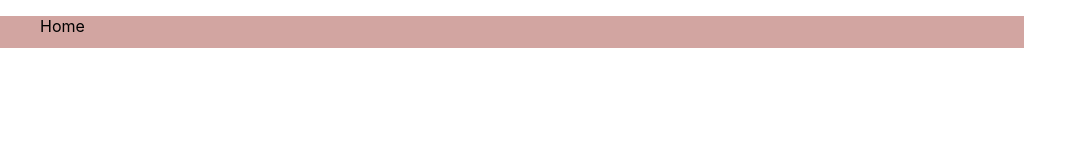
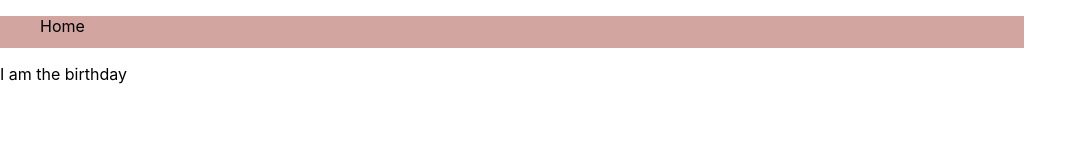
Before and after one commit to rezanahi/React-Mini-Projects, a React (Create React App) app: page /1-birthday in a window 1280 px wide. Shown: the top 160 px of the page, without its empty margins (0-1087 px from the left). Built offline with nearby package versions, Linux system fonts and the light colour scheme.

Commit message:
add Birthday.js page and add routes

```diff
--- a/src/App.js
+++ b/src/App.js
@@ -3,10 +3,17 @@ import './App.css';
 import {BrowserRouter, Routes, Route, Link} from 'react-router-dom';
 import Menu from './components/Menu/Menu'
 
+//Pages
+import Birthday from './pages/1-birthday/Birthday'
+
 function App() {
   return (
     <BrowserRouter>
       <Menu></Menu>
+        <Routes>
+            <Route path="/1-birthday" element={<Birthday />} />
+
+        </Routes>
     </BrowserRouter>
   );
 }
--- /dev/null
+++ b/src/pages/1-birthday/Birthday.js
@@ -0,0 +1,16 @@
+import './Birthday.css'
+import './Birthday-media.css'
+
+
+function Birthday () {
+
+
+    return(
+        <>
+            <p>I am the birthday</p>
+        </>
+    )
+}
+
+
+export default Birthday
```
Also changed, not shown: src/pages/1-birthday/Birthday-media.css (added), src/pages/1-birthday/Birthday.css (added).
